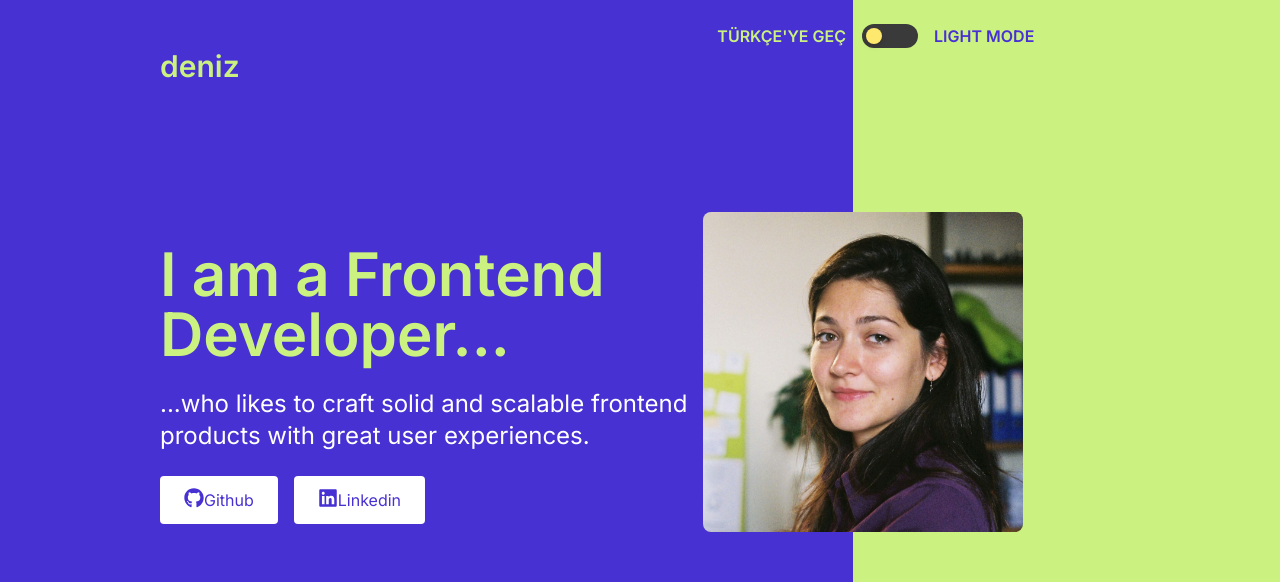
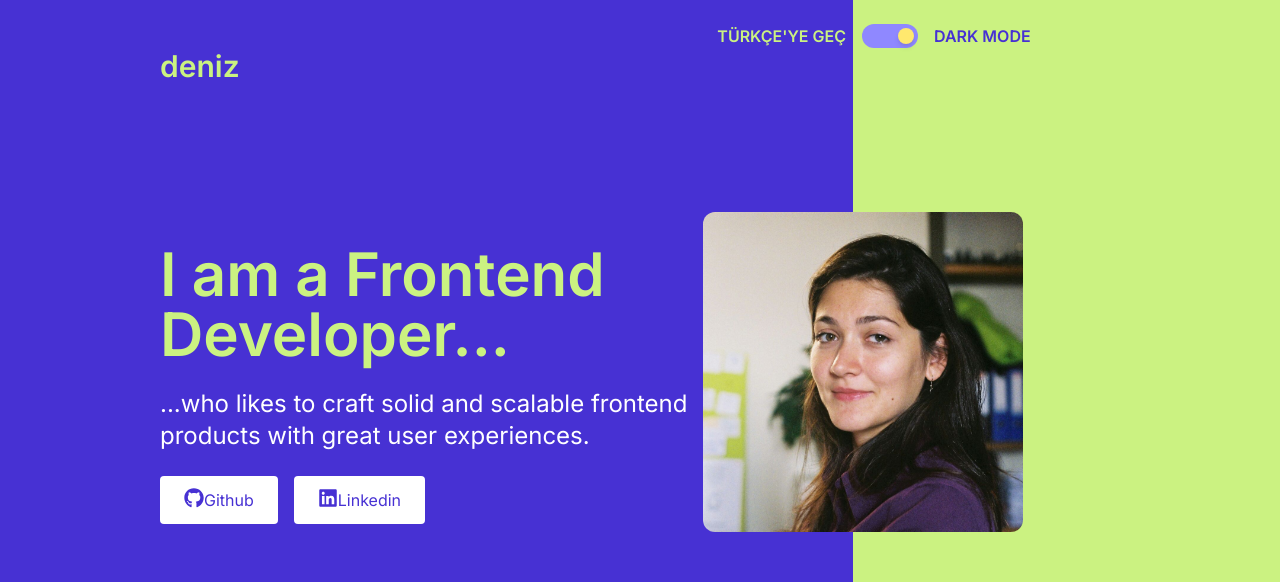
Before and after one commit to 0zturk-deniz/personal-website-deniz, a React (Vite) app: page / in a window 1280 px wide. Shown: the top 582 px of the page. Built offline with nearby package versions, Linux system fonts and the light colour scheme.

Commit message:
fixes toggle button styling

```diff
--- a/src/components/Header.jsx
+++ b/src/components/Header.jsx
@@ -13,14 +13,14 @@ export default function Header () {
             <button
             onClick={() => setDarkMode(!darkMode)}
             className={`w-14 h-6 flex items-center rounded-full p-1 duration-300 ease-in-out
-              ${darkMode ? "bg-[#8F88FF]" : "bg-[#3A3A3A]"}`}
+              ${darkMode ? "bg-[#3A3A3A]" : "bg-[#8F88FF]" }`}
           >
             <div
               className={`bg-[#FFE86E] w-4 h-4 rounded-full shadow-md transform duration-300 ease-in-out
-                ${darkMode ? "translate-x-8" : "translate-x-0"}`}
+                ${darkMode ? "translate-x-0" : "translate-x-8"}`}
             ></div>
           </button>
-           <p className="font-inter font-semibold text-[#4731D3] pt-0,5">{darkMode ? "DARK MODE" : "LIGHT MODE"}</p>
+           <p className={`font-inter font-semibold pt-0,5 ${darkMode ? "text-[#D9D9D9]" : "text-[#4731D3]"}`}>{darkMode ? "LIGHT MODE" : "DARK MODE"}</p>
            </div>
            </div>
 
--- a/src/components/Landing.jsx
+++ b/src/components/Landing.jsx
@@ -17,7 +17,7 @@ export default function Landing() {
             </div>
 
             <div className="w-1/3 bg-[#CBF281]">
-            <img src={denizozturkprofile} alt="deniz ozturk profile photo" className="rounded-lg w-80 aspect-square ml-[-150px] m-32 object-cover"/>
+            <img src={denizozturkprofile} alt="deniz ozturk profile photo" className="rounded-xl w-80 aspect-square ml-[-150px] m-32 object-cover"/>
             </div>
 
 
```
